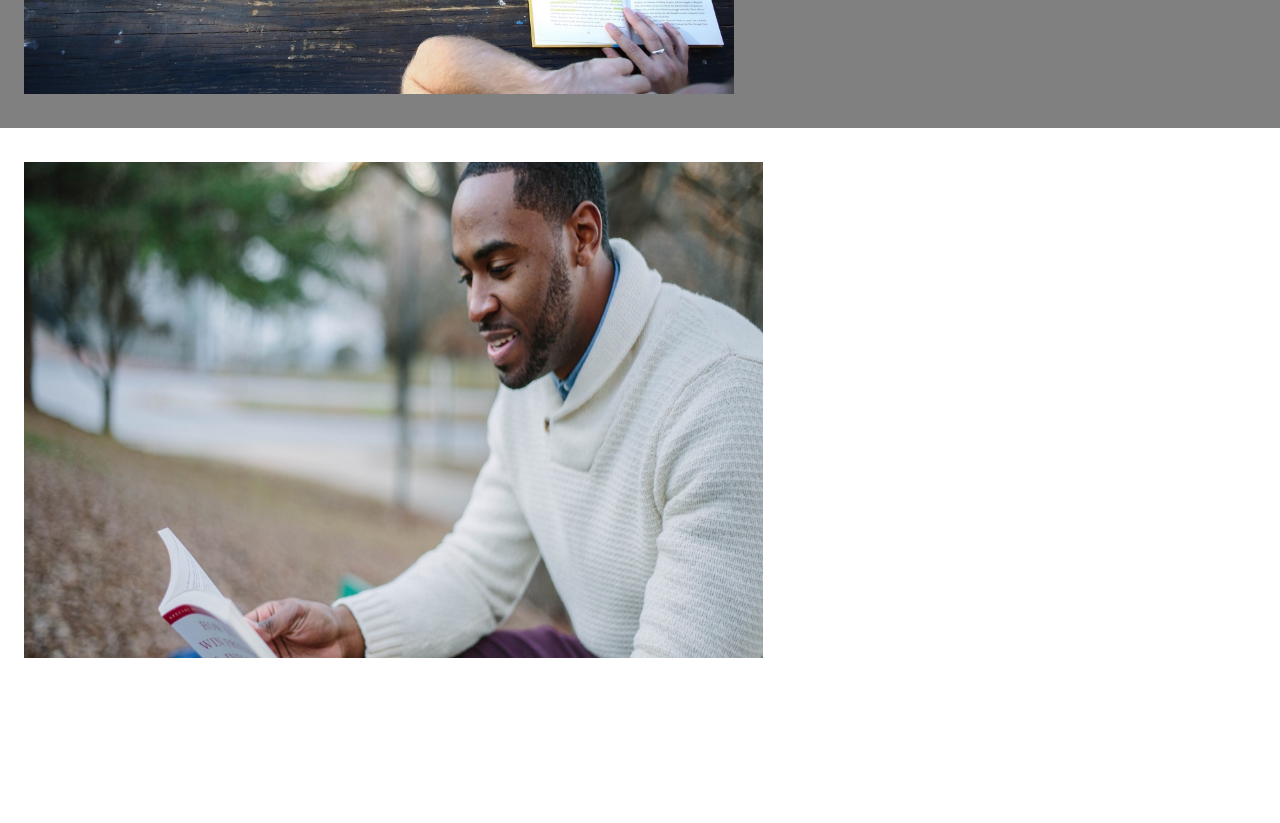
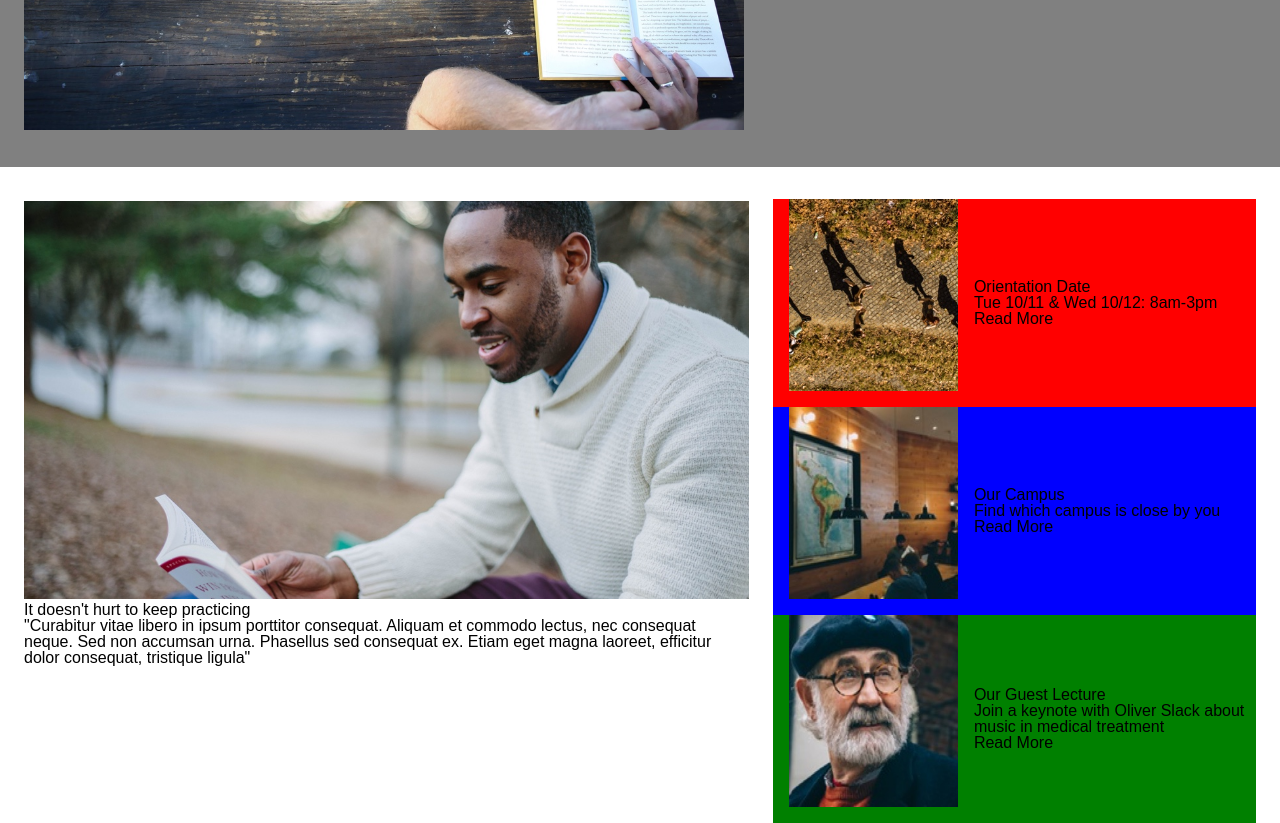
Before and after one commit to rbartram01/Colmar-Academy, a plain HTML site: page index.html in a window 1280 px wide. Shown: the part 500-1323 px from the top of the page. Before the commit the page ends 1192 px from the top, so only its background shows below. Drawn offline with Linux system fonts and the light colour scheme.

Commit message:
Info section almost complete before styling

```diff
--- a/index.html
+++ b/index.html
@@ -29,7 +29,7 @@
         <!-- Start of Banner -->
         <div class="banner-bg">
             <div class="banner-content">
-                <div class="image">
+                <div class="media">
                     <img src="./resources/images/banner.jpg" alt="Image of People Reading">
                 </div>
 
@@ -46,9 +46,43 @@
         <!-- End of Banner -->
 
         <!-- Start of Information -->
-        <div class="info-content">
-            <div class="image">
+        <div class="info-section">
+            <div class="media">
                 <img src="./resources/images/information-main.jpg" alt="Image of Man Reading">
+                <h2>It doesn't hurt to keep practicing</h2>
+                <p>"Curabitur vitae libero in ipsum porttitor consequat. Aliquam et commodo lectus, nec consequat neque. Sed non accumsan urna. Phasellus sed consequat ex. Etiam eget magna laoreet, efficitur dolor consequat, tristique ligula"</p>
+            </div>
+
+            <div class="info-box-section">
+                <div class="info-box" style="background-color: red;">
+                    <img src="./resources/images/information-orientation.jpg" alt="Image of Shadows">
+
+                    <div class="info-content">
+                        <h4>Orientation Date</h4>
+                        <p>Tue 10/11 & Wed 10/12: 8am-3pm</p>
+                        <span><a href="#">Read More</a></span>
+                    </div>
+                </div>
+
+                <div class="info-box" style="background-color: blue;">
+                    <img src="./resources/images/information-campus.jpg" alt="Image of Campus">
+
+                    <div class="info-content">
+                        <h4>Our Campus</h4>
+                        <p>Find which campus is close by you</p>
+                        <span><a href="#">Read More</a></span>
+                    </div>
+                </div>
+
+                <div class="info-box" style="background-color: green;">
+                    <img src="./resources/images/information-guest-lecture.jpg" alt="Image of Guest Lecturer">
+
+                    <div class="info-content">
+                        <h4>Our Guest Lecture</h4>
+                        <p>Join a keynote with Oliver Slack about music in medical treatment</p>
+                        <span><a href="#">Read More</a></span>
+                    </div>
+                </div>
             </div>
         </div>
 
--- a/resources/css/style.css
+++ b/resources/css/style.css
@@ -55,16 +55,20 @@ header .mobile {
   padding: 0rem 1.5rem 0rem 1.5rem;
 }
 
-.image {
-  display: flex;
+.banner-content img {
+  height: auto;
+  width: 100%;
+}
+
+.media {
   width: 60%;
   height: auto;
+  margin: 2.125rem 1.5rem 2.125rem 0rem;
 }
 
-.image img {
-  height: 31rem;
+.media img {
+  height: auto;
   width: 100%;
-  margin: 2.125rem 1.5rem 2.125rem 0rem;
 }
 
 .banner-text {
@@ -81,10 +85,35 @@ header .mobile {
 
 /* Information Style*/
 
+.info-section {
+  display: flex;
+  position: relative;
+  top: 4rem; /* To offset for fixed header. */
+  padding: 0rem 1.5rem 0rem 1.5rem;
+}
+
+.info-box-section {
+  display: flex;
+  flex-direction: column;
+  width: 40%;
+  padding-top: 2rem;
+  /*border-left: solid 1px #000;*/
+}
+
+.info-box {
+  display: flex;
+  width: 100%;
+  height: auto;
+}
+
+.info-box img{
+  width: 35%;
+  height: 12rem;
+  padding: 0rem 1rem 1rem 1rem;
+}
+
 .info-content {
   display: flex;
-  align-items: center;
-  padding: 0rem 1.5rem 0rem 1.5rem;
-  position: relative;
-  top: 4rem; /* To offset for fixed header. */
+  flex-direction: column;
+  justify-content: center;
 }
```
